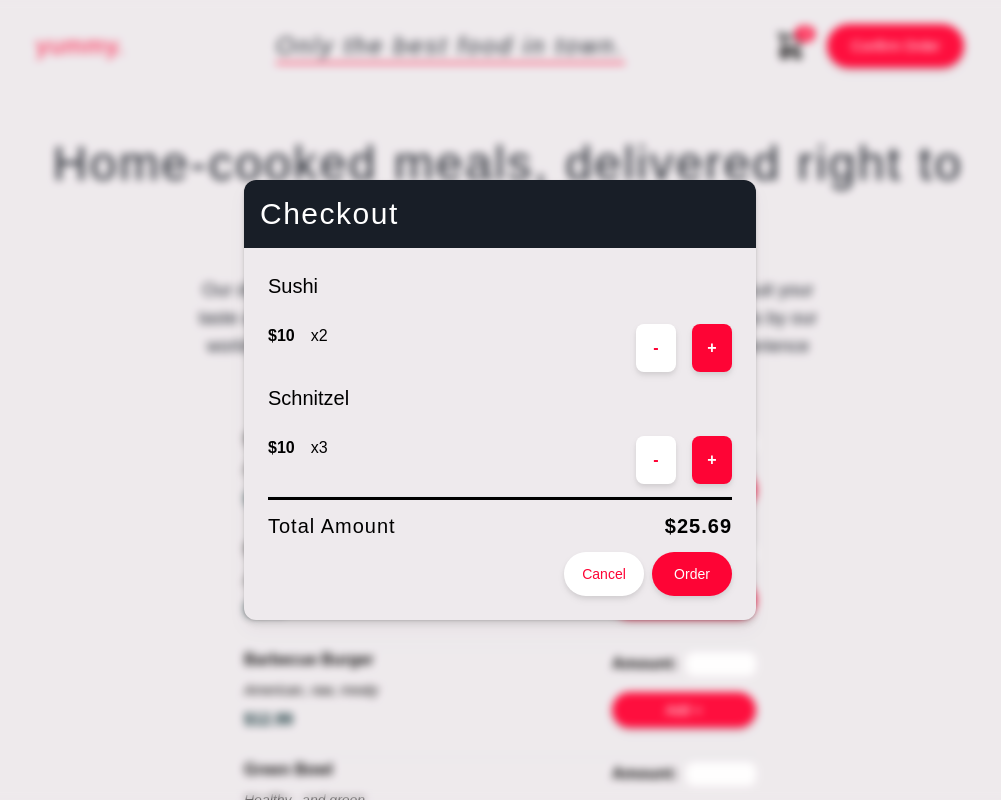
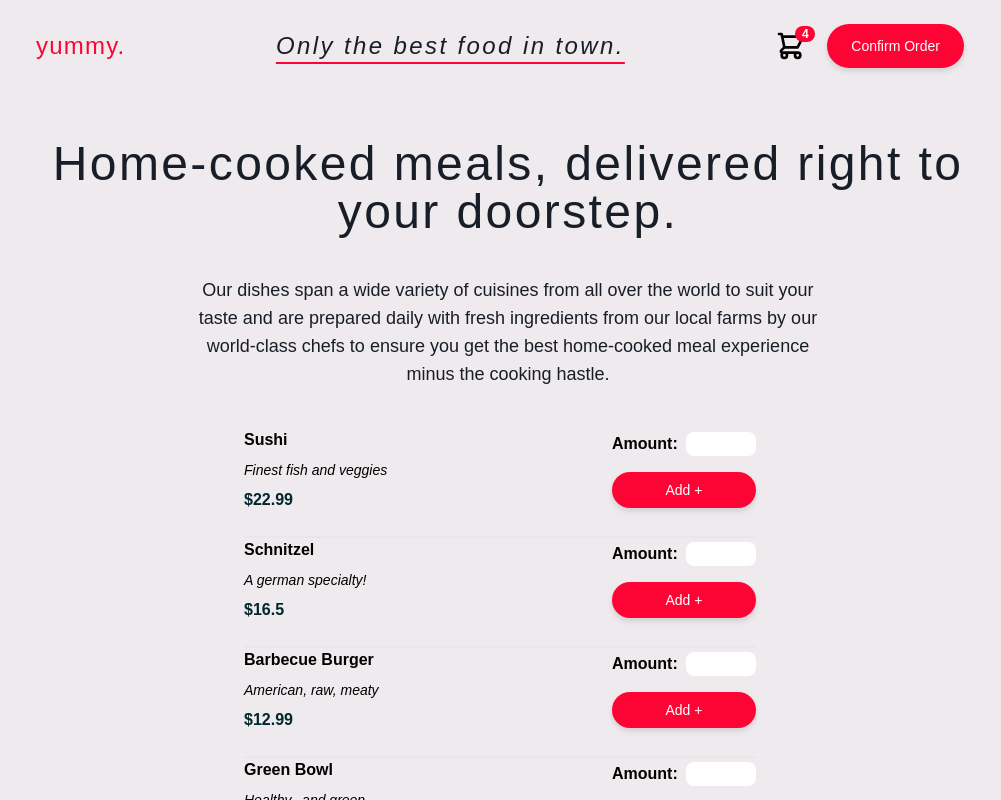
Before and after one commit to KuronoSangatsu7/yummy., a React (Create React App) app: page / in a window 1280 px wide. Shown: the whole page, without its empty margins (140-1141 px from the left). Built offline with nearby package versions, Linux system fonts and the light colour scheme.

Commit message:
added modal open and close logic

```diff
--- a/src/App.js
+++ b/src/App.js
@@ -1,3 +1,4 @@
+import { useState } from "react";
 import FullWrapper from "./components/UI/FullWrapper/FullWrapper.js";
 import Header from "./components/Layout/Header/Header.js";
 import BodyWrapper from "./components/UI/BodyWrapper/BodyWrapper.js";
@@ -6,13 +7,23 @@ import AvailableDishes from "./components/Dishes/AvailableDishes.js";
 import Cart from "./components/Cart/Cart.js";
 
 const App = () => {
+  const [showCart, setShowCart] = useState(false)
+
+  const showCartHandler = () => {
+    setShowCart(true)
+  }
+
+  const hideCartHandler = () => {
+    setShowCart(false)
+  }
+
   return (
     <FullWrapper>
-      <Header />
+      <Header onShowCart={showCartHandler}/>
       <BodyWrapper>
         <Summary />
         <AvailableDishes />
-        <Cart />
+        {showCart && <Cart onClose={hideCartHandler} />}
       </BodyWrapper>
     </FullWrapper>
   );
--- a/src/components/Cart/Cart.js
+++ b/src/components/Cart/Cart.js
@@ -6,7 +6,7 @@ import Modal from "../UI/Modal/Modal";
 const Cart = (props) => {
   return (
     <Modal>
-      <div className="p-2 py-4 pl-4 text-3xl tracking-wider bg-kindaBlack text-white rounded-t-xl">
+      <div className="p-2 py-4 pl-4 text-3xl tracking-wider bg-beige text-black rounded-t-xl">
         Checkout
       </div>
       <div className="p-6 flex-col space-y-3">
@@ -17,7 +17,7 @@ const Cart = (props) => {
           <div className="text-xl font-semibold tracking-wider">$25.69</div>
         </div>
         <div className="flex justify-end space-x-2">
-          <InvertedButton className="basis-20">
+          <InvertedButton className="basis-20" onClick={props.onClose}>
             Cancel
           </InvertedButton>
           <Button className="basis-20">Order</Button>
--- a/src/components/Layout/Header/Header.js
+++ b/src/components/Layout/Header/Header.js
@@ -11,7 +11,7 @@ const Header = (props) => {
         Only the best food in town.
       </div>
       <div className="flex justify-between items-center space-x-3">
-        <ShoppingCartButton />
+        <ShoppingCartButton onClick={props.onShowCart}/>
         <Button className="px-6">Confirm Order</Button>
       </div>
     </nav>
--- a/src/components/Layout/Header/ShoppingCartButton/ShoppingCartButton.js
+++ b/src/components/Layout/Header/ShoppingCartButton/ShoppingCartButton.js
@@ -2,7 +2,7 @@ import ShoppingCartIcon from "./ShoppingCartIcon"
 
 const ShoppingCartButton = (props) => {
   return (
-    <button className="relative h-10 w-10 hover:scale-110 hover:translate-y-1 transition-all duration-150">
+    <button className="relative h-10 w-10 hover:scale-110 hover:translate-y-1 transition-all duration-150" onClick={props.onClick}>
       <ShoppingCartIcon />
       <div className="rounded-full bg-roseRed text-white text-xs font-semibold absolute top-0 right-0 max-w-full min-w-4">
         4
--- a/src/components/UI/Modal/Modal.js
+++ b/src/components/UI/Modal/Modal.js
@@ -10,7 +10,7 @@ const Backdrop = (props) => {
 
 const ModalOverlay = (props) => {
   return (
-    <div className="flex-col m-auto w-2/3 md:w-2/5 drop-shadow-lg z-50 bg-beige shadow rounded-xl">
+    <div className="flex-col m-auto w-2/3 md:w-2/5 drop-shadow-lg bg-beige shadow rounded-xl">
       {props.children}
     </div>
   );
```
